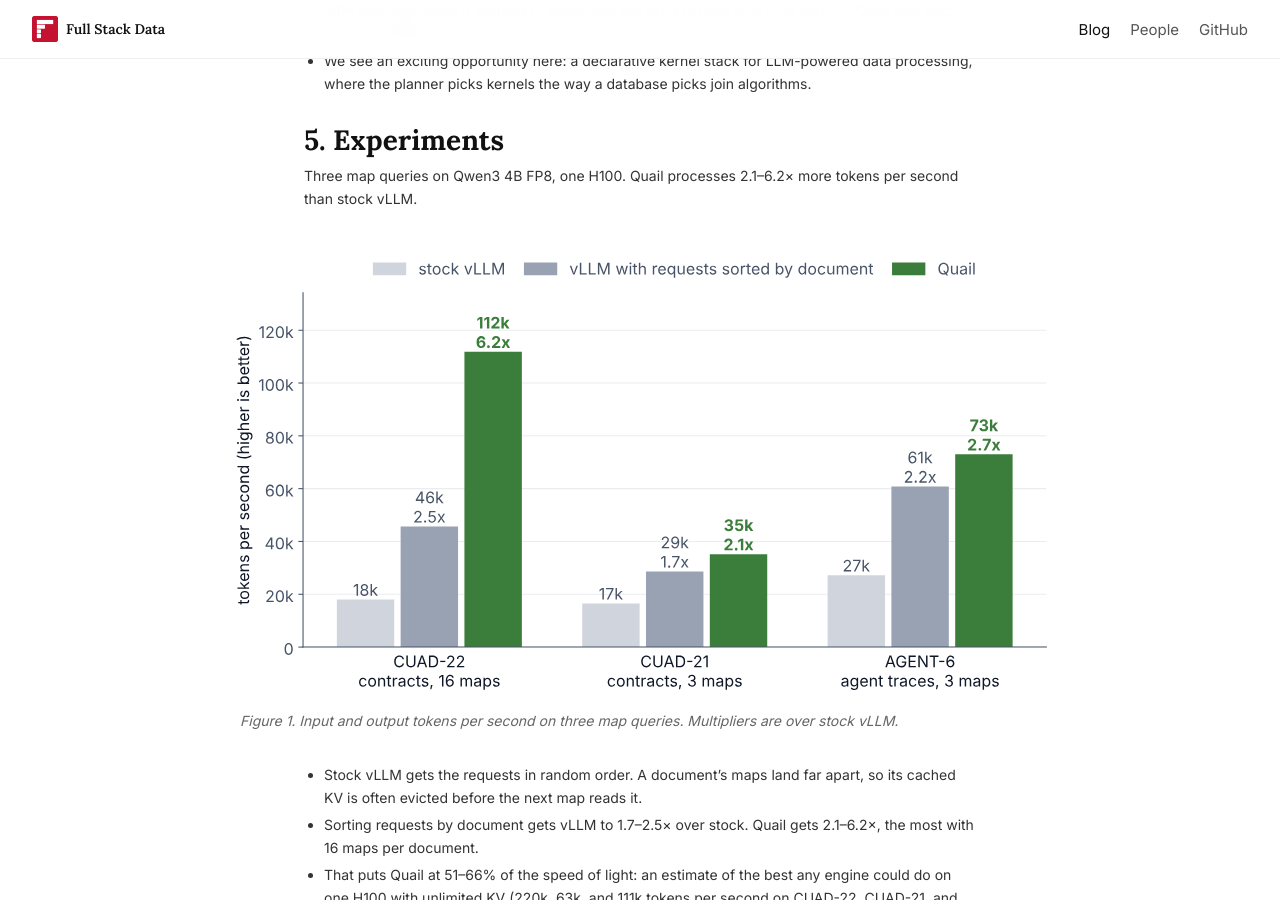
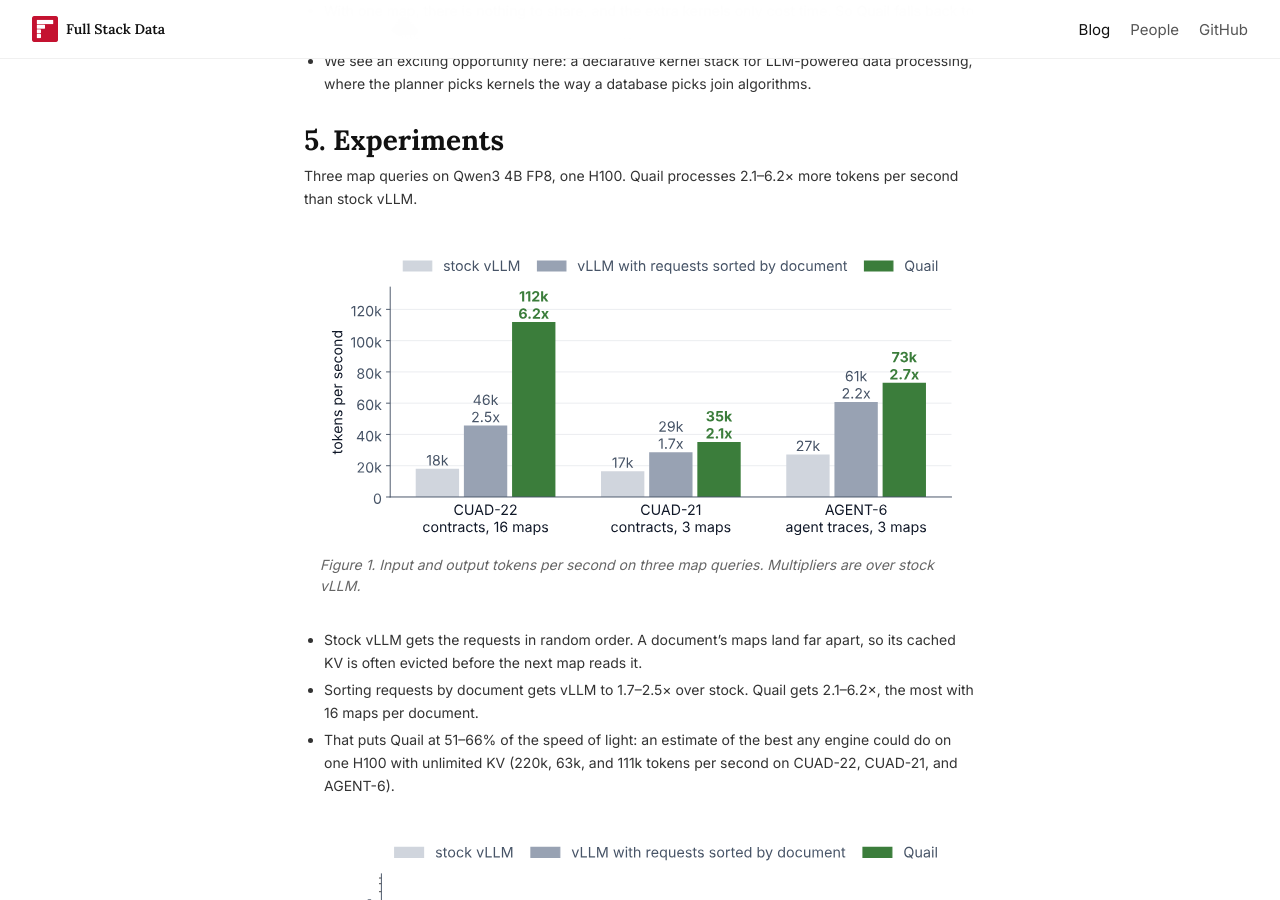
Before and after one commit to fsdatalab/fsdatalab.github.io, a Jekyll site: the page built from _posts/2026-11-03-ai-map.md, in a window 1280 px wide and 900 px high, scrolled down 2674 px. Built offline with Jekyll 4.4.1, drawn with Linux system fonts in a browser that asks for light colours.

Commit message:
Make the AI.MAP figures smaller
Co-Authored-By: Claude Opus 5.5 <noreply@anthropic.com>
Claude-Session: https://claude.ai/code/session_012G22YMQssRfNYLRetzTaCz

```diff
--- a/_posts/2026-11-03-ai-map.md
+++ b/_posts/2026-11-03-ai-map.md
@@ -90,7 +90,7 @@ At a high level, Quail fills each forward pass with decode tokens from running a
 
 Three map queries on Qwen3 4B FP8, one H100. Quail processes 2.1–6.2× more tokens per second than stock vLLM.
 
-<figure id="figure-1" style="width: min(52rem, calc(100vw - 3rem));">
+<figure id="figure-1" style="width: min(40rem, calc(100vw - 3rem));">
 <img src="{{ '/assets/blog/ai-map/throughput.svg' | relative_url }}" alt="Input and output tokens per second of stock vLLM, vLLM with requests sorted by document, and Quail on CUAD-22, CUAD-21, and AGENT-6, with the speed of light. Quail is highest on every query.">
 <figcaption>Figure 1. Input and output tokens per second on three map queries. Multipliers are over stock vLLM.</figcaption>
 </figure>
@@ -99,14 +99,14 @@ Three map queries on Qwen3 4B FP8, one H100. Quail processes 2.1–6.2× more to
 - Sorting requests by document gets vLLM to 1.7–2.5× over stock. Quail gets 2.1–6.2×, the most with 16 maps per document.
 - That puts Quail at 51–66% of the speed of light: an estimate of the best any engine could do on one H100 with unlimited KV (220k, 63k, and 111k tokens per second on CUAD-22, CUAD-21, and AGENT-6).
 
-<figure id="figure-2" style="width: min(52rem, calc(100vw - 3rem));">
+<figure id="figure-2" style="width: min(40rem, calc(100vw - 3rem));">
 <img src="{{ '/assets/blog/ai-map/kv-regret.svg' | relative_url }}" alt="KV regret of the three systems on the three queries, on a log scale. Stock vLLM computes 422% and 540% extra tokens; Quail computes 1 to 4% extra.">
 <figcaption>Figure 2. KV regret: the tokens each engine computed beyond the fewest the query needs, as a share of that minimum. x marks a value we did not record.</figcaption>
 </figure>
 
 - Random order computes 4–5× more tokens than needed. Sorting cuts that to 6–29%. Quail computes only 1–4% extra.
 
-<figure id="figure-3" style="width: min(52rem, calc(100vw - 3rem));">
+<figure id="figure-3" style="width: min(40rem, calc(100vw - 3rem));">
 <img src="{{ '/assets/blog/ai-map/evictions.svg' | relative_url }}" alt="Answers evicted and recomputed by the three systems on the three queries. Sorted vLLM evicts the most, up to 2,680; Quail evicts 0 to 103.">
 <figcaption>Figure 3. Answers evicted and later recomputed because KV ran out.</figcaption>
 </figure>
```
Also changed, not shown: assets/blog/ai-map/evictions.svg, assets/blog/ai-map/kv-regret.svg, assets/blog/ai-map/throughput.svg.
